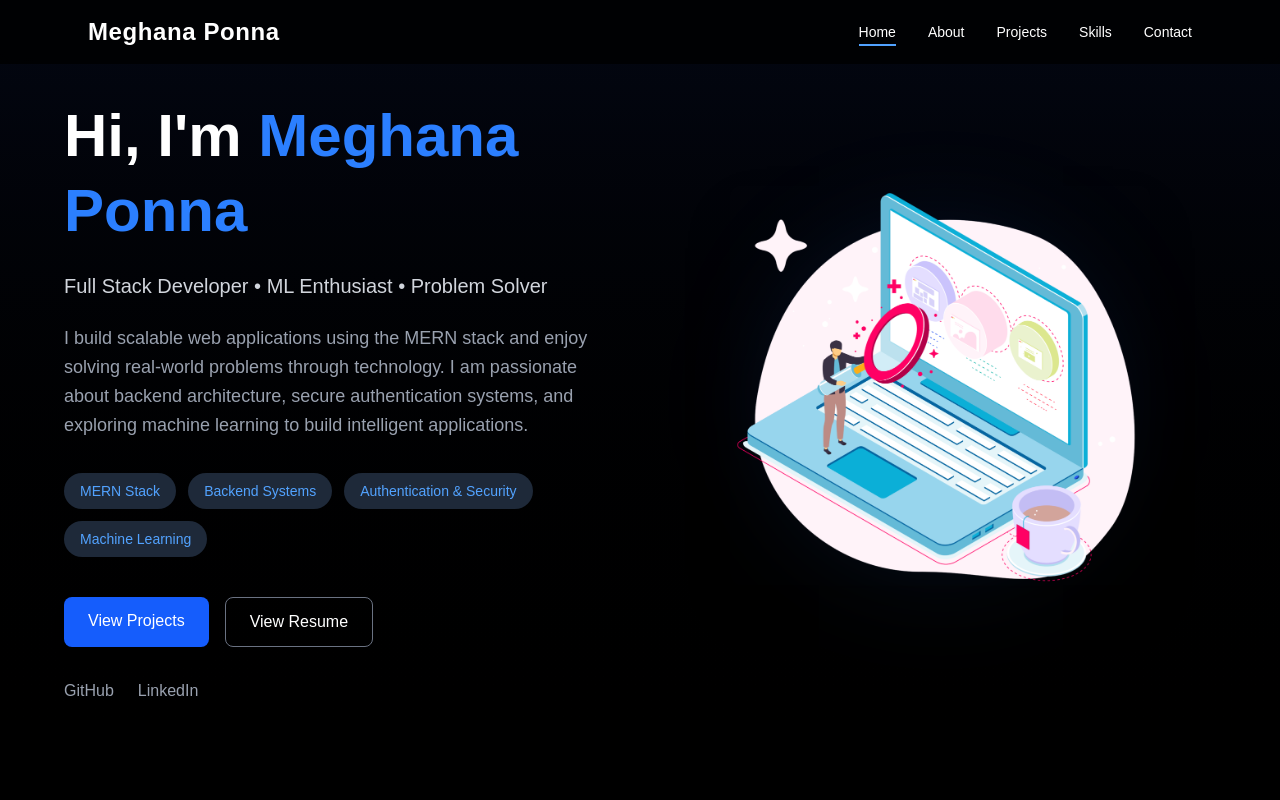
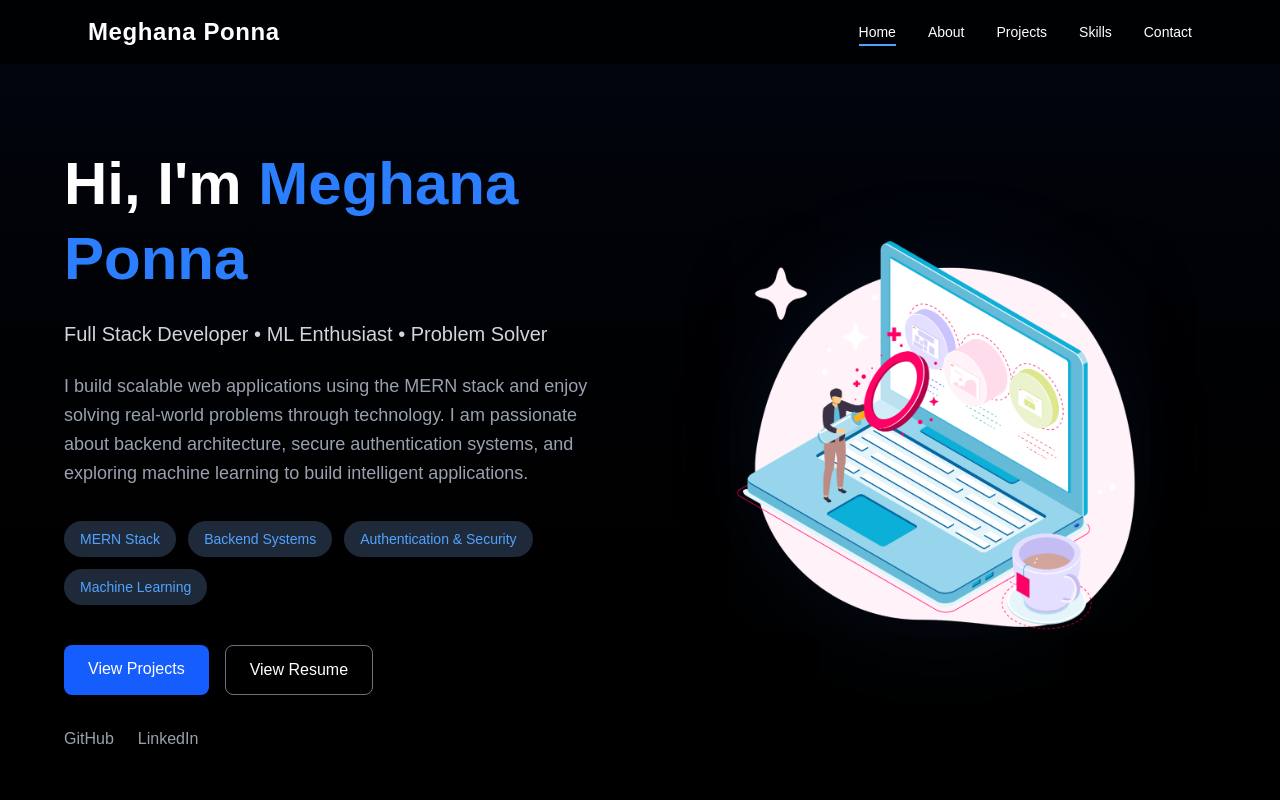
Before and after one commit to MeghanaPonna/meghana-portfolio, a Next.js app: page / in a window 1280 px wide. Shown: the top 800 px of the page. Built offline with nearby package versions, Linux system fonts and the light colour scheme.

Commit message:
Update Hero component to adjust section padding for improved layout

```diff
--- a/components/Hero.tsx
+++ b/components/Hero.tsx
@@ -390,8 +390,8 @@ export default function Hero() {
   return (
     // <section className="min-h-screen flex items-center bg-gradient-to-b from-gray-950 to-black text-white px-6">
 
-    <section className="min-h-[100dvh] flex items-center bg-gradient-to-b from-gray-950 to-black text-white px-6">
-
+    // <section className="min-h-[100dvh] flex items-center bg-gradient-to-b from-gray-950 to-black text-white px-6">
+     <section className="min-h-[100dvh] flex items-center pt-20 md:pt-24 bg-gradient-to-b from-gray-950 to-black text-white px-6">
       <div className="max-w-6xl mx-auto grid md:grid-cols-2 gap-12 items-center">
 
         {/* LEFT SIDE TEXT */}
```
